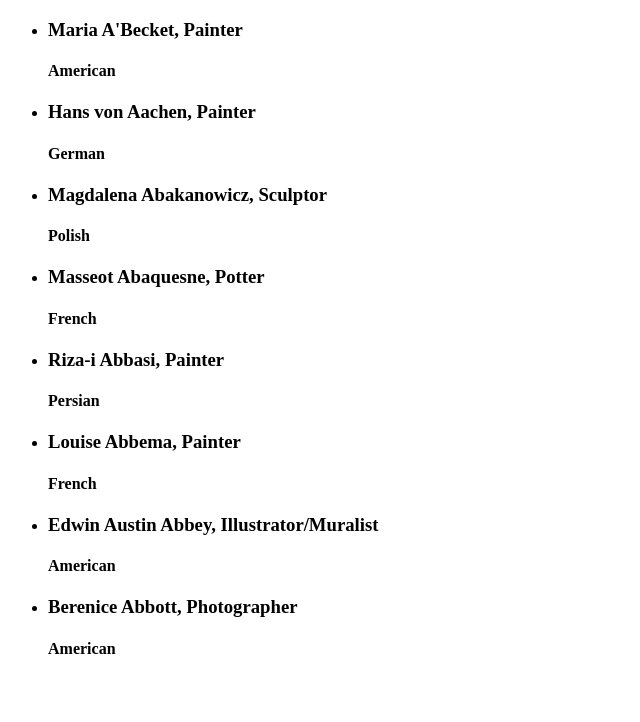
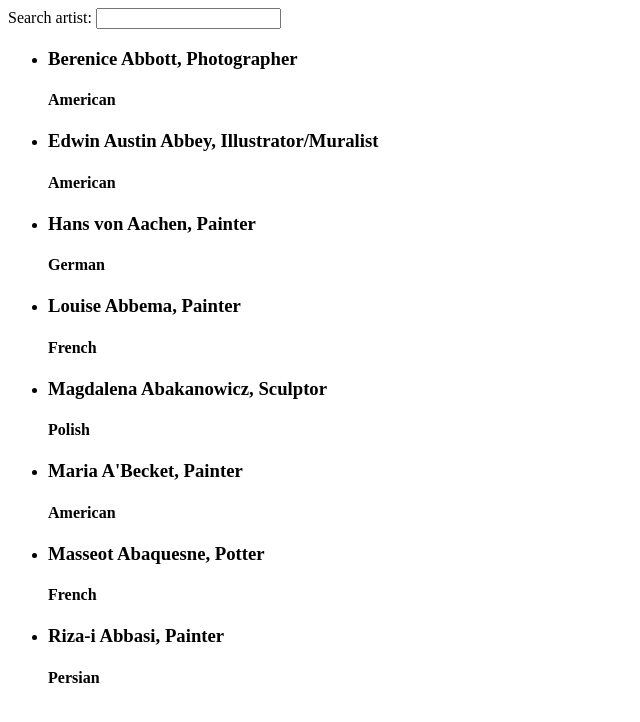
Before and after one commit to vinnieupadhyay/hands-on-angular, a website: page app/index.html in a window 1280 px wide. Shown: the whole page, without its empty margins (0-640 px from the left). Drawn offline with Linux system fonts and the light colour scheme.

Commit message:
using filter
added search and orderby name filter

```diff
--- a/app/index.html
+++ b/app/index.html
@@ -8,9 +8,10 @@
 </head>
 <body>
   <div ng-controller = "myController">
+    <span>Search artist: <input type="text" ng-model="searchArtist"</span>
     <ul>
-      <li ng-repeat = "item in artists">
-        <h3>{{item.name + ', ' + item.artist}}</h3>
+      <li ng-repeat = "item in artists | orderBy:'name' | filter:searchArtist">
+        <h3>{{item.name + ", " + item.artist}}</h3>
         <h4>{{item.citizen}}</h4>
       </li>
     </ul>
```
